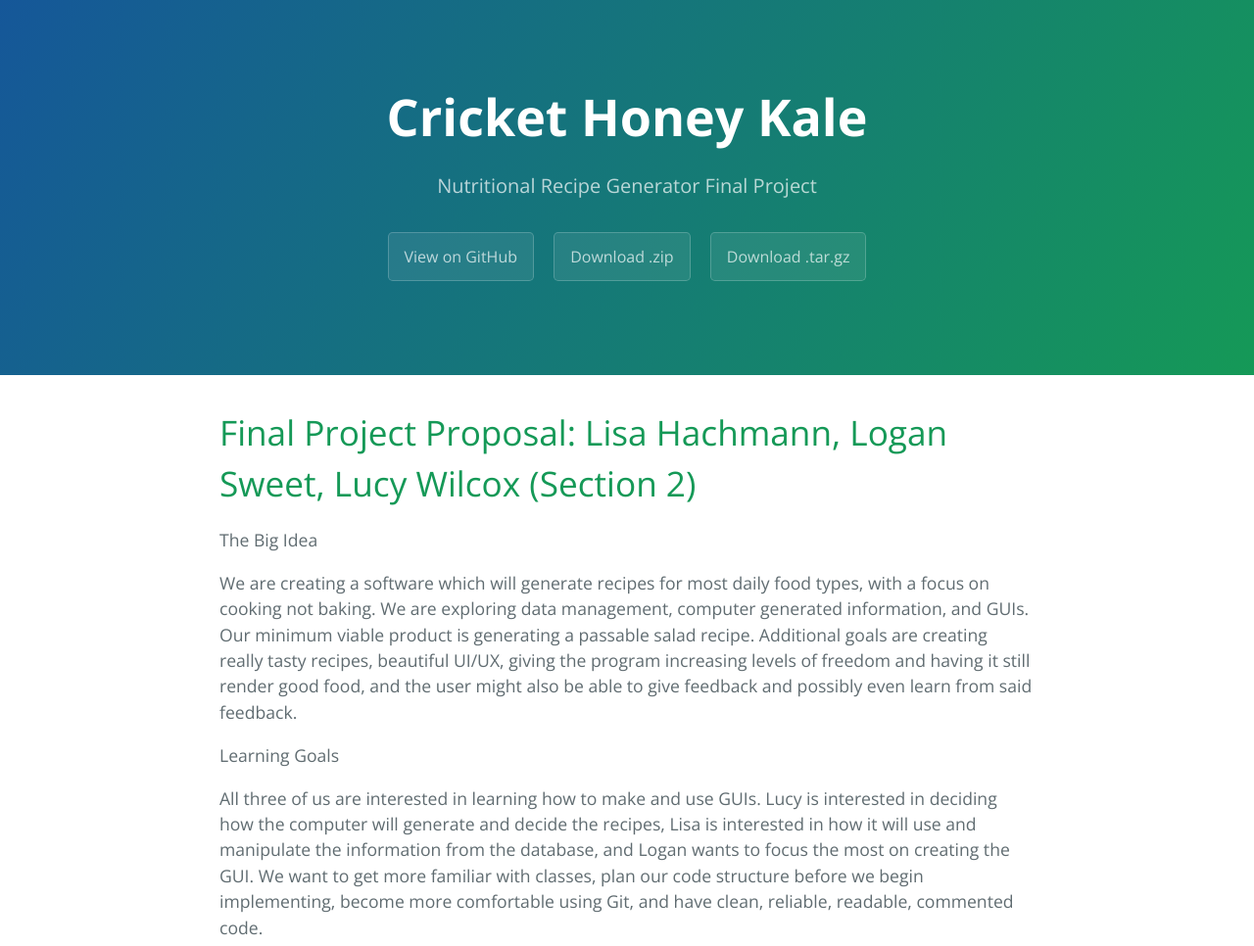
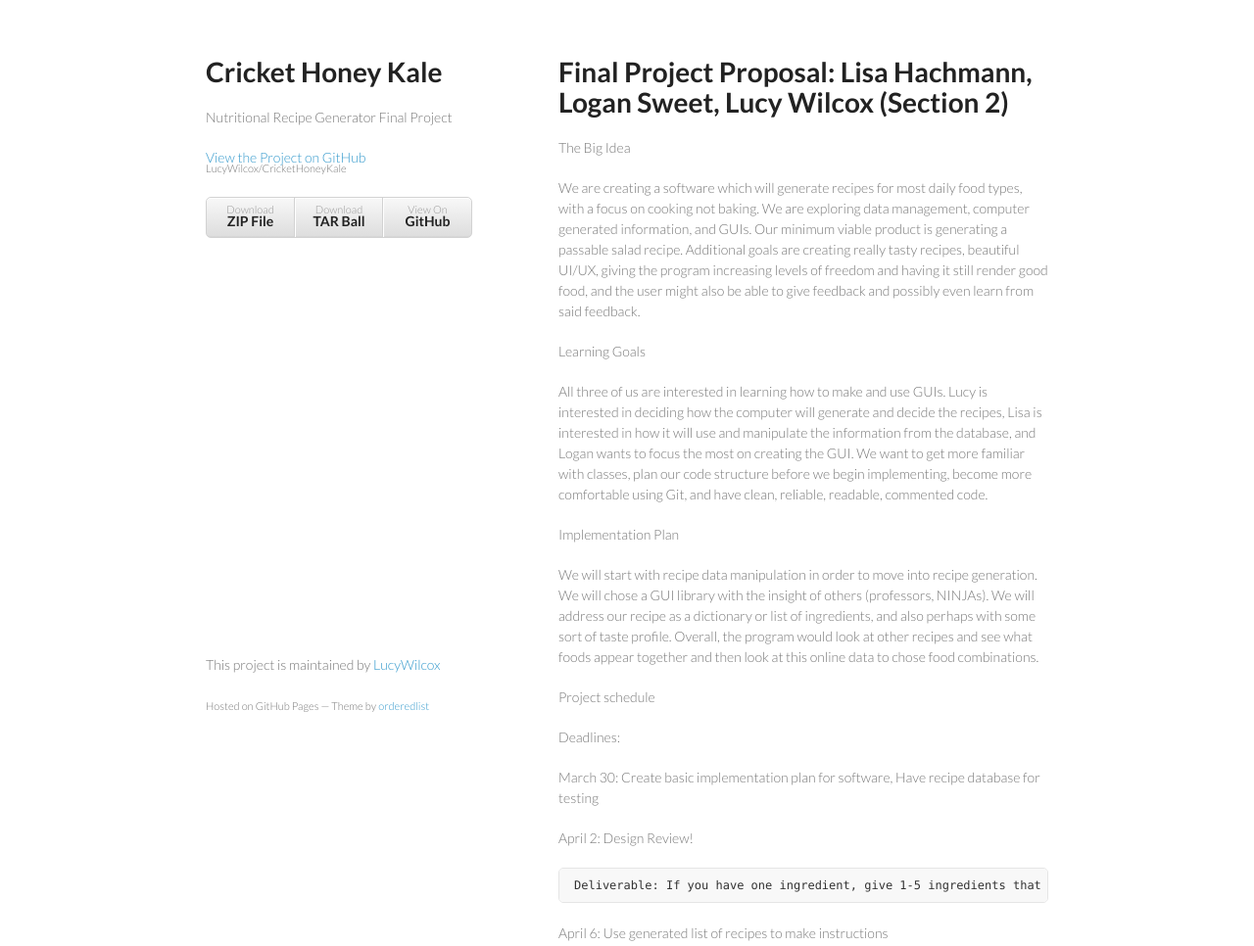
Before and after one commit to LucyWilcox/CricketHoneyKale, a plain HTML site: page index.html in a window 1280 px wide. Shown: the top 966 px of the page at 98% size. Drawn offline with nearby package versions, Linux system fonts and the light colour scheme.

Commit message:
Create gh-pages branch via GitHub

```diff
--- a/index.html
+++ b/index.html
@@ -1,25 +1,34 @@
-<!DOCTYPE html>
-<html lang="en-us">
+<!doctype html>
+<html>
   <head>
-    <meta charset="UTF-8">
+    <meta charset="utf-8">
+    <meta http-equiv="X-UA-Compatible" content="chrome=1">
     <title>Cricket  Honey Kale by LucyWilcox</title>
-    <meta name="viewport" content="width=device-width, initial-scale=1">
-    <link rel="stylesheet" type="text/css" href="stylesheets/normalize.css" media="screen">
-    <link href='http://fonts.googleapis.com/css?family=Open+Sans:400,700' rel='stylesheet' type='text/css'>
-    <link rel="stylesheet" type="text/css" href="stylesheets/stylesheet.css" media="screen">
-    <link rel="stylesheet" type="text/css" href="stylesheets/github-light.css" media="screen">
+
+    <link rel="stylesheet" href="stylesheets/styles.css">
+    <link rel="stylesheet" href="stylesheets/pygment_trac.css">
+    <meta name="viewport" content="width=device-width, initial-scale=1, user-scalable=no">
+    <!--[if lt IE 9]>
+    <script src="//html5shiv.googlecode.com/svn/trunk/html5.js"></script>
+    <![endif]-->
   </head>
   <body>
-    <section class="page-header">
-      <h1 class="project-name">Cricket  Honey Kale</h1>
-      <h2 class="project-tagline">Nutritional Recipe Generator Final Project</h2>
-      <a href="https://github.com/LucyWilcox/CricketHoneyKale" class="btn">View on GitHub</a>
-      <a href="https://github.com/LucyWilcox/CricketHoneyKale/zipball/master" class="btn">Download .zip</a>
-      <a href="https://github.com/LucyWilcox/CricketHoneyKale/tarball/master" class="btn">Download .tar.gz</a>
-    </section>
+    <div class="wrapper">
+      <header>
+        <h1>Cricket  Honey Kale</h1>
+        <p>Nutritional Recipe Generator Final Project</p>
 
-    <section class="main-content">
-      <h1>
+        <p class="view"><a href="https://github.com/LucyWilcox/CricketHoneyKale">View the Project on GitHub <small>LucyWilcox/CricketHoneyKale</small></a></p>
+
+
+        <ul>
+          <li><a href="https://github.com/LucyWilcox/CricketHoneyKale/zipball/master">Download <strong>ZIP File</strong></a></li>
+          <li><a href="https://github.com/LucyWilcox/CricketHoneyKale/tarball/master">Download <strong>TAR Ball</strong></a></li>
+          <li><a href="https://github.com/LucyWilcox/CricketHoneyKale">View On <strong>GitHub</strong></a></li>
+        </ul>
+      </header>
+      <section>
+        <h1>
 <a id="final-project-proposal-lisa-hachmann-logan-sweet-lucy-wilcox-section-2" class="anchor" href="#final-project-proposal-lisa-hachmann-logan-sweet-lucy-wilcox-section-2" aria-hidden="true"><span class="octicon octicon-link"></span></a>Final Project Proposal: Lisa Hachmann, Logan Sweet, Lucy Wilcox (Section 2)</h1>
 
 <p>The Big Idea</p>
@@ -118,14 +127,29 @@ other?
 
 <p>Since we forced ideation by getting people up to whiteboards, it seemed that we received a greater quantity of feedback than other groups in our section. Since people were interacting with each other while ideating, they were able to generate ideas in a more team oriented way. The main question, that of which GUI we should use, was not fully nailed down, but we received good advice which we will continue to take under consideration. We think that by offering little more than questions for people when we asked for feedback that we allowed for a greater amount of freedom in people’s thoughts, which hopefully let to more creativity. We could have made this process better by not mentioning some of the answers we were considering to not constrain people to one line of thinking, especially in terms of our thought process for ingredient list creation. Our planned agenda was very loose and allowed for a lot of discussion between participants in the design review as well as between us and the reviewers. This setup worked well for us, and we will consider repeating this strategy in future design reviews. </p>
 
-      <footer class="site-footer">
-        <span class="site-footer-owner"><a href="https://github.com/LucyWilcox/CricketHoneyKale">Cricket  Honey Kale</a> is maintained by <a href="https://github.com/LucyWilcox">LucyWilcox</a>.</span>
+<p>Code Review:
+Cricket Honey Kale
+Background and context:
+To generate recipes we have one class which contains data from online recipes, most importantly an ingredient list. We will mostly reference our salad code in the review, but we have other similarly working codes like soup and smoothies. Then, in another file, a starting ingredient is randomly selected and the salad (we will mostly reference our salad code in the review, but we have other similarly working codes with soup and smoothies) starts with an attribute which contains all instances of the recipe class. Then the instances of the recipe class which do not contain the ingredients are deleted from the attribute. At this point the remaining recipes all have the current ingredients which are current toppings. The ingredient list attribute from the recipes classes that have not been removed are appended to an attribute on salads (which is a list of these ingredient strings). Then each of these ingredient strings is looped through and compared to a list of salad toppings, if a salad topping is present the salad topping is appended to a list which the next ingredient is randomly chosen from. </p>
 
-        <span class="site-footer-credits">This page was generated by <a href="https://pages.github.com">GitHub Pages</a> using the <a href="https://github.com/jasonlong/cayman-theme">Cayman theme</a> by <a href="https://twitter.com/jasonlong">Jason Long</a>.</span>
+<p>We have a few other features we don’t plan on focusing on during this review, which are the start of a GUI, and a program which determines the correct preparation method of the ingredient (for example: should the scallions be chopped or pureed) by using parts of speech. We also have a class for smoothies and soups.</p>
+
+<p>Key questions
+How many recipes do you think we have to reference in order to have good validation?
+How can we introduce a “risk factor”? (A way to incorporate unpredictable ingredients)
+How do we create instructions that make sense?</p>
+
+<p>Agenda for technical review session
+Be specific about how you plan to use your allotted time. What strategies will you use to communicate with your audience?</p>
+
+<p>We will first give an overview of where we are and what our code does/code structure. We will then present our present issues and pose questions on them which the audience will be asked to keep in mind going forward. Lastly we will display our code on the projector and have a technical discussion on each issue that we had previously stated. We hope to the audiences’ fresh eyes will help us come up with ways to produce our recipes more quickly.</p>
+      </section>
+      <footer>
+        <p>This project is maintained by <a href="https://github.com/LucyWilcox">LucyWilcox</a></p>
+        <p><small>Hosted on GitHub Pages &mdash; Theme by <a href="https://github.com/orderedlist">orderedlist</a></small></p>
       </footer>
-
-    </section>
-
+    </div>
+    <script src="javascripts/scale.fix.js"></script>
 
   </body>
 </html>
```
Also changed, not shown: params.json (+1 -1 lines).
